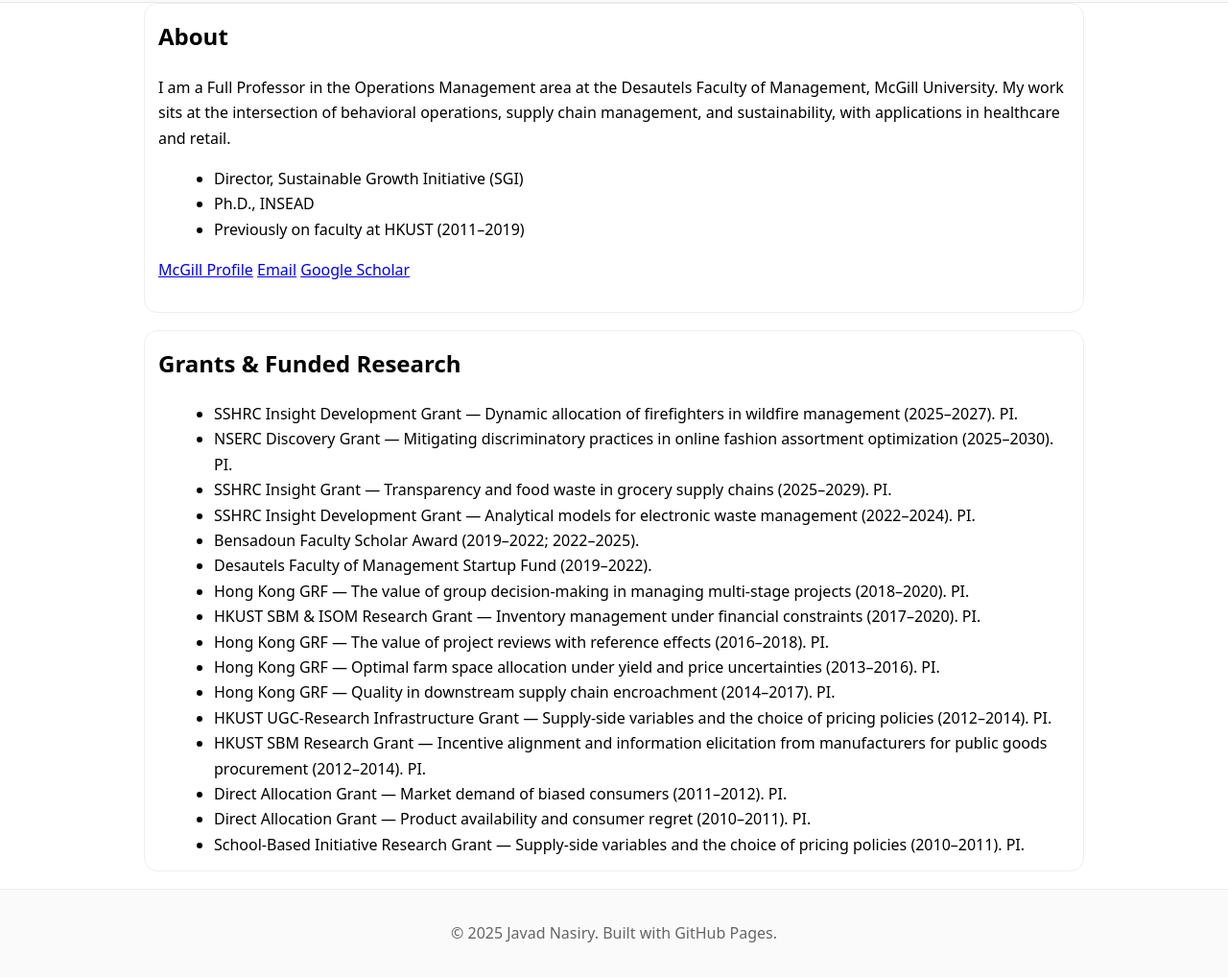
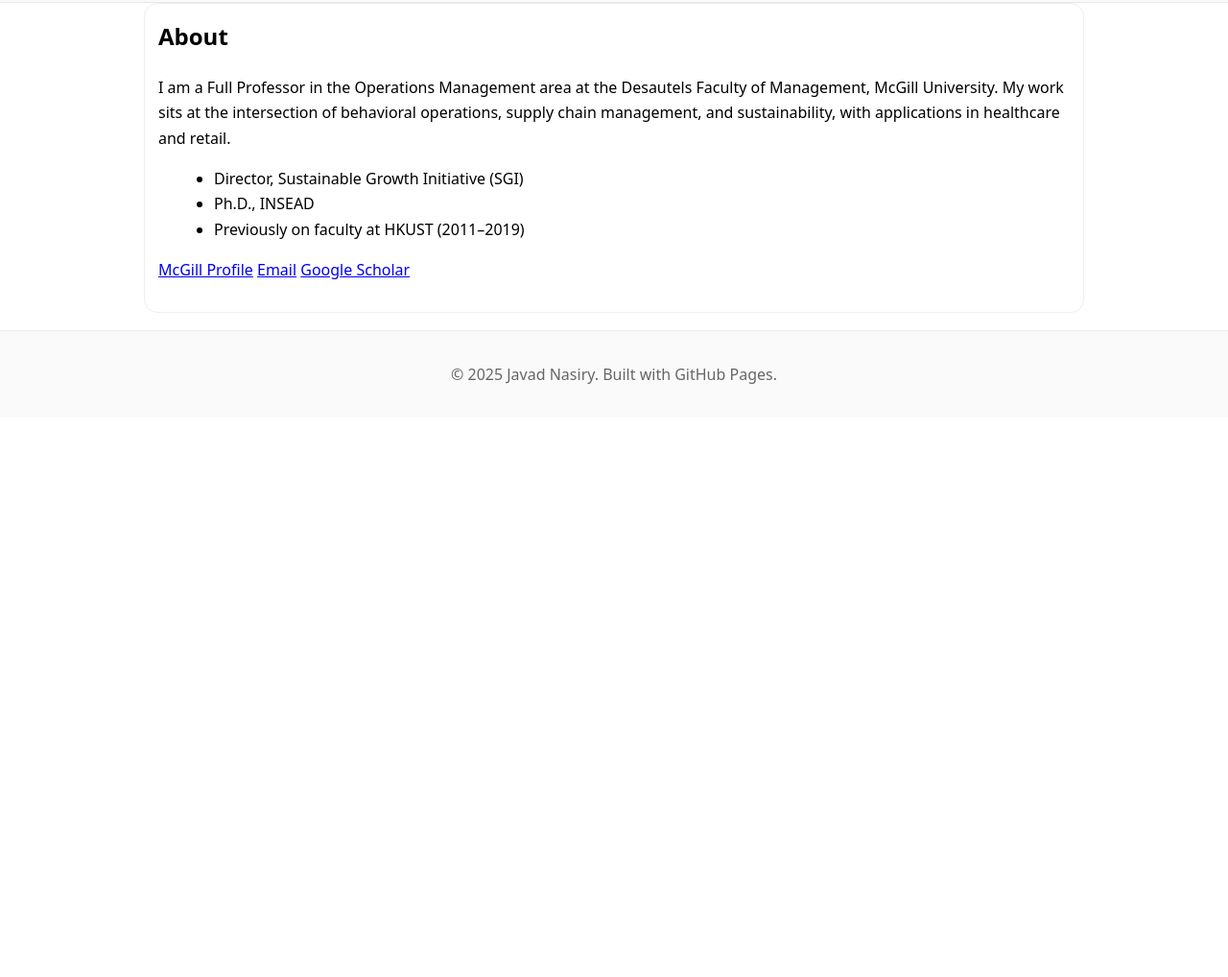
Before and after one commit to javad-nasiry/javad-nasiry.github.io, a plain HTML site: page index.html in a window 1280 px wide. Shown: the part 221-1239 px from the top of the page at 96% size. After the commit the page ends 800 px from the top, so only its background shows below. Drawn offline with Linux system fonts and the light colour scheme.

Commit message:
Add files via upload

```diff
--- a/index.html
+++ b/index.html
@@ -40,33 +40,11 @@
     <p>
       <a class="chip" href="https://www.mcgill.ca/desautels/javad-nasiry" target="_blank" rel="noopener">McGill Profile</a>
       <a class="chip" href="mailto:javad.nasiry@mcgill.ca">Email</a>
-      <a class="chip" href="https://scholar.google.com/scholar?hl=en&q=Javad+Nasiry" target="_blank" rel="noopener">Google Scholar</a>
+      <a class="chip" href="https://scholar.google.com/citations?user=QxzqM1UAAAAJ&hl=en" target="_blank" rel="noopener">Google Scholar</a>
     </p>
   </section>
 
-  <!-- Publications and other sections stay the same as before, but truncated for brevity here -->
-
-  <section id="grants">
-    <h2>Grants &amp; Funded Research</h2>
-    <ul class="bullets">
-      <li>SSHRC Insight Development Grant — Dynamic allocation of firefighters in wildfire management (2025–2027). PI.</li>
-      <li>NSERC Discovery Grant — Mitigating discriminatory practices in online fashion assortment optimization (2025–2030). PI.</li>
-      <li>SSHRC Insight Grant — Transparency and food waste in grocery supply chains (2025–2029). PI.</li>
-      <li>SSHRC Insight Development Grant — Analytical models for electronic waste management (2022–2024). PI.</li>
-      <li>Bensadoun Faculty Scholar Award (2019–2022; 2022–2025).</li>
-      <li>Desautels Faculty of Management Startup Fund (2019–2022).</li>
-      <li>Hong Kong GRF — The value of group decision-making in managing multi-stage projects (2018–2020). PI.</li>
-      <li>HKUST SBM &amp; ISOM Research Grant — Inventory management under financial constraints (2017–2020). PI.</li>
-      <li>Hong Kong GRF — The value of project reviews with reference effects (2016–2018). PI.</li>
-      <li>Hong Kong GRF — Optimal farm space allocation under yield and price uncertainties (2013–2016). PI.</li>
-      <li>Hong Kong GRF — Quality in downstream supply chain encroachment (2014–2017). PI.</li>
-      <li>HKUST UGC‑Research Infrastructure Grant — Supply-side variables and the choice of pricing policies (2012–2014). PI.</li>
-      <li>HKUST SBM Research Grant — Incentive alignment and information elicitation from manufacturers for public goods procurement (2012–2014). PI.</li>
-      <li>Direct Allocation Grant — Market demand of biased consumers (2011–2012). PI.</li>
-      <li>Direct Allocation Grant — Product availability and consumer regret (2010–2011). PI.</li>
-      <li>School‑Based Initiative Research Grant — Supply-side variables and the choice of pricing policies (2010–2011). PI.</li>
-    </ul>
-  </section>
+  <!-- rest of content unchanged, truncated for brevity -->
 </main>
 
 <footer>
--- a/styles.css
+++ b/styles.css
@@ -1,4 +1,4 @@
-/* Minimal academic style (grants no amounts) */
+/* Minimal academic style */
 :root { --maxw: 980px; --pad: 16px; --radius: 14px; }
 body { margin: 0; font-family: system-ui, -apple-system, Segoe UI, Roboto, Arial, sans-serif; line-height: 1.65; }
 .container { max-width: var(--maxw); margin: 0 auto; padding: 0 var(--pad); }
@@ -11,5 +11,4 @@ main { padding: 24px 0; }
 section { margin: 0 0 18px 0; padding: 14px; border: 1px solid #eee; border-radius: var(--radius); background: #fff; }
 h2 { margin-top: 0; }
 ul.bullets { margin: 8px 0 0 18px; }
-.awards { margin-top: 4px; font-size: 14px; color: #000; }
 footer { border-top: 1px solid #eee; padding: 16px 0; text-align: center; color: #666; background: #fafafa; }
```
